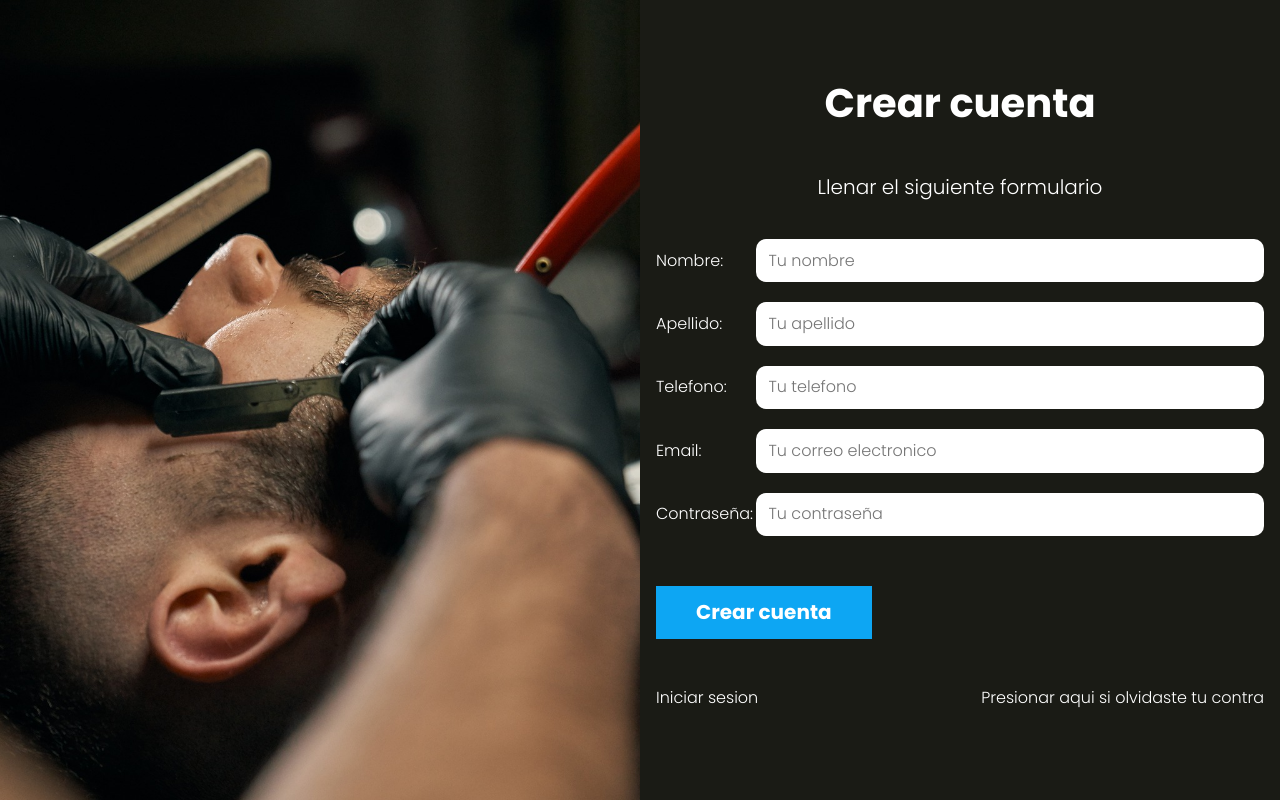
After one commit to Wilfredery/appsalonMVC, a PHP site: template views/auth/crear.php in a window 1280 px wide. The commit adds this page. Run offline with PHP 8.4, Linux system fonts and the light colour scheme; the template is opened without the code that fills it, so the values that code supplies are empty.

Commit message:
Creating the form(SigIn, LogIn, Forgetpassword with MVC

```diff
--- a/public/index.php
+++ b/public/index.php
@@ -19,8 +19,8 @@ $router->get('/recuperar', [LoginControllers::class, 'recuperar']);
 $router->post('/recuperar', [LoginControllers::class, 'recuperar']);
 
 //Crearcuenta
-$router->get('/crearcuenta', [LoginControllers::class, 'crear']);
-$router->post('/creacuenta', [LoginControllers::class, 'crear']);
+$router->get('/crear', [LoginControllers::class, 'crear']);
+$router->post('/crear', [LoginControllers::class, 'crear']);
 
 // Comprueba y valida las rutas, que existan y les asigna las funciones del Controlador
 $router->comprobarRutas();
--- a/src/scss/app.scss
+++ b/src/scss/app.scss
@@ -1 +1,3 @@
 @use 'base';
+@use 'layout';
+@use 'componentes';
--- a/src/scss/base/_mixins.scss
+++ b/src/scss/base/_mixins.scss
@@ -1,4 +1,5 @@
 @use 'variables' as v;
+@use "sass:color";
 
 /** Media Queries **/
 @mixin telefono {
@@ -39,7 +40,7 @@
         width: auto;
     }
     &:hover {
-        background-color: darken( $bgColor, 10% );
+        background-color: color.scale($bgColor, $lightness: 10%);
         cursor: pointer;
     }
 }
--- a/src/scss/base/_tipografia.scss
+++ b/src/scss/base/_tipografia.scss
@@ -22,3 +22,13 @@ p {
     color: v.$blanco;
     font-size: 2rem;
 }
+
+.nombre-pagina {
+    text-align: center;
+    margin: 5rem 0;
+    font-weight: v.$bold;
+}
+
+.descripcion-pagina {
+    text-align: center;
+}
--- /dev/null
+++ b/src/scss/componentes/_acciones.scss
@@ -0,0 +1,16 @@
+@use 'base/variables' as v;
+@use 'base/mixins' as m;
+
+.acciones {
+    margin-top: 5rem;
+    @include m.tablet {
+        display: flex;
+        justify-content: space-between;
+    }
+    a {
+        color: v.$blanco;
+        display: block;
+        margin-bottom: calc(5rem/2);
+        text-align: center;
+    }
+}
--- /dev/null
+++ b/src/scss/componentes/_botones.scss
@@ -0,0 +1,6 @@
+@use 'base/variables' as v;
+@use 'base/mixins' as m;
+
+.boton {
+    @include m.boton(v.$azul, v.$blanco);
+}
--- /dev/null
+++ b/src/scss/componentes/_formulario.scss
@@ -0,0 +1,25 @@
+@use 'base/variables' as v;
+@use 'base/mixins' as m;
+
+.formulario {
+    margin-top: 4rem;
+    width: 100%;
+}
+
+.campo {
+    display: flex;
+    margin-bottom: 2rem;
+    align-items: center;
+
+    label {
+        flex: 0 0 10rem;
+
+    }
+
+    input {
+        flex: 1;
+        border: none;
+        padding: calc(5rem/4);
+        border-radius: 1rem;
+    }
+}
--- /dev/null
+++ b/src/scss/componentes/_index.scss
@@ -0,0 +1,3 @@
+@forward 'formulario';
+@forward 'botones';
+@forward 'acciones';
--- /dev/null
+++ b/src/scss/layout/_UI.scss
@@ -0,0 +1,26 @@
+@use 'base/variables' as v;
+@use 'base/mixins' as m;
+
+.contenedor-app {
+    @include m.tablet {
+        display: grid;
+        grid-template-columns: repeat(2, 1fr);
+        min-height: 100vh;
+    }
+
+    .imagen {
+        height: 30rem;
+        background-image: url('../img/1.jpg');
+        background-size: cover;
+        background-position: center center;
+        @include m.tablet {
+            height: auto;
+        }
+    }
+    .app {
+        width: 95%;
+        margin: 0 auto;
+        padding: 3rem 0;
+    }
+
+}
--- /dev/null
+++ b/src/scss/layout/_index.scss
@@ -0,0 +1 @@
+@forward 'UI';
--- /dev/null
+++ b/views/auth/crear.php
@@ -0,0 +1,41 @@
+<h1 class="nombre-pagina">Crear cuenta</h1>
+<p class="descripcion-pagina">Llenar el siguiente formulario</p>
+
+<form action="/crear" class="formulario" method="POST">
+    <div class="campo">
+
+        <label for="nombre">Nombre: </label>
+        <input type="text" name="nombre" id="nombre" placeholder="Tu nombre">
+    </div>
+
+    <div class="campo">
+
+        <label for="apellido">Apellido: </label>
+        <input type="text" name="apellido" id="apellido" placeholder="Tu apellido">
+    </div>
+
+    <div class="campo">
+
+        <label for="telefono">Telefono: </label>
+        <input type="tel" name="telefono" id="telefono" placeholder="Tu telefono">
+    </div>
+
+    <div class="campo">
+
+        <label for="email">Email: </label>
+        <input type="email" name="email" id="email" placeholder="Tu correo electronico">
+    </div>
+
+    <div class="campo">
+
+        <label for="password">Contraseña: </label>
+        <input type="password" name="password" id="password" placeholder="Tu contraseña">
+    </div>
+
+    <input type="submit" class="boton" value="Crear cuenta">
+</form>
+
+<div class="acciones">
+    <a href="/">Iniciar sesion</a>
+    <a href="/olvidar">Presionar aqui si olvidaste tu contra</a>
+</div>
--- a/views/layout.php
+++ b/views/layout.php
@@ -9,7 +9,13 @@
 </head>
 <body>
 
-    <?php echo $contenido; ?>
+    <div class="contenedor-app">
+        <div class="imagen"></div>
+            <div class="app">
+            <?php echo $contenido; ?>
+            </div>
+    </div>
+
 
 </body>
 </html>
```
Also changed, not shown: controllers/LoginControllers.php (+13 -8 lines), views/auth/login.php (added, +24 -0 lines), views/auth/olvidar.php (added, +17 -0 lines), public/build/css/app.css, 1 other file.
